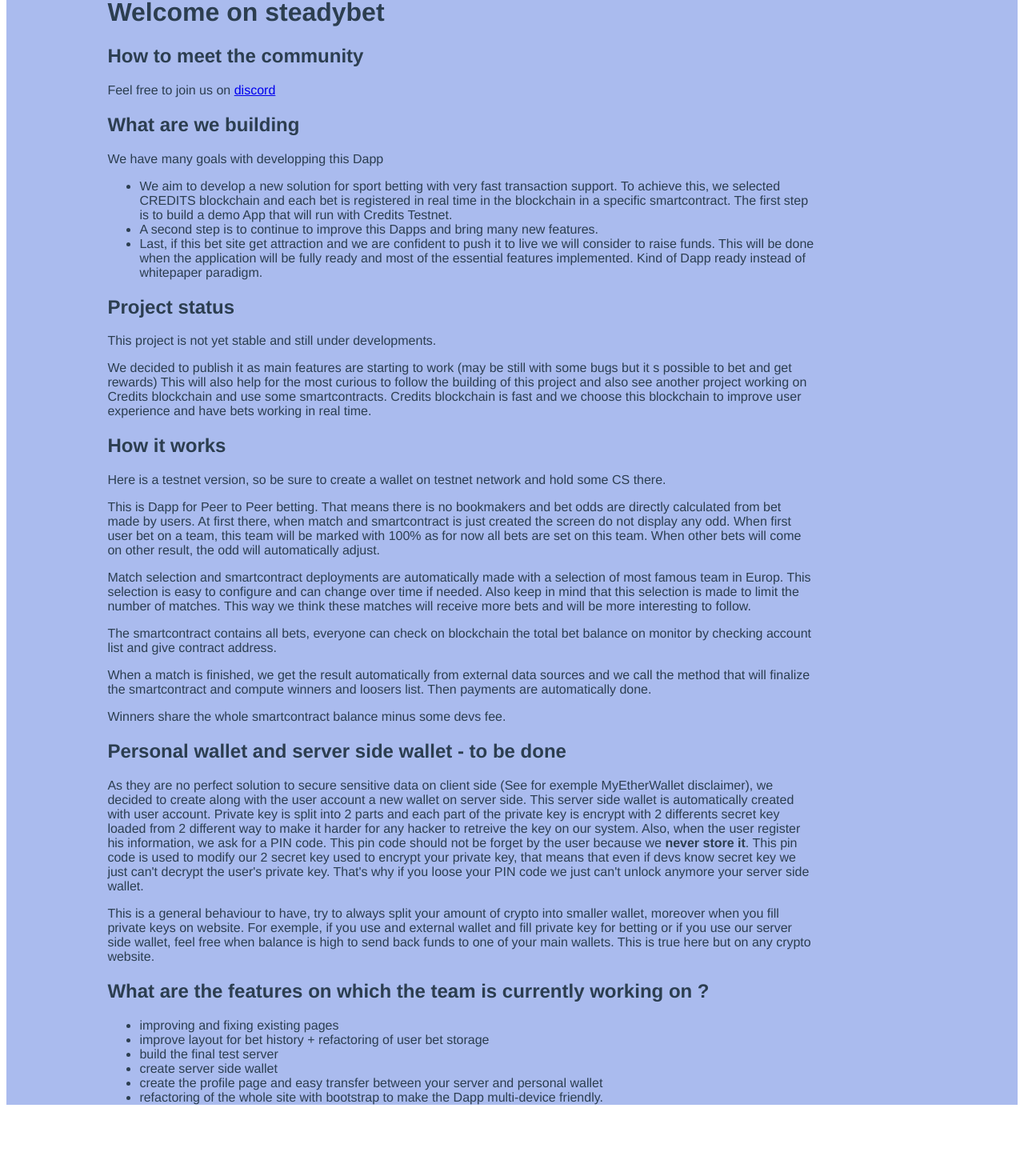
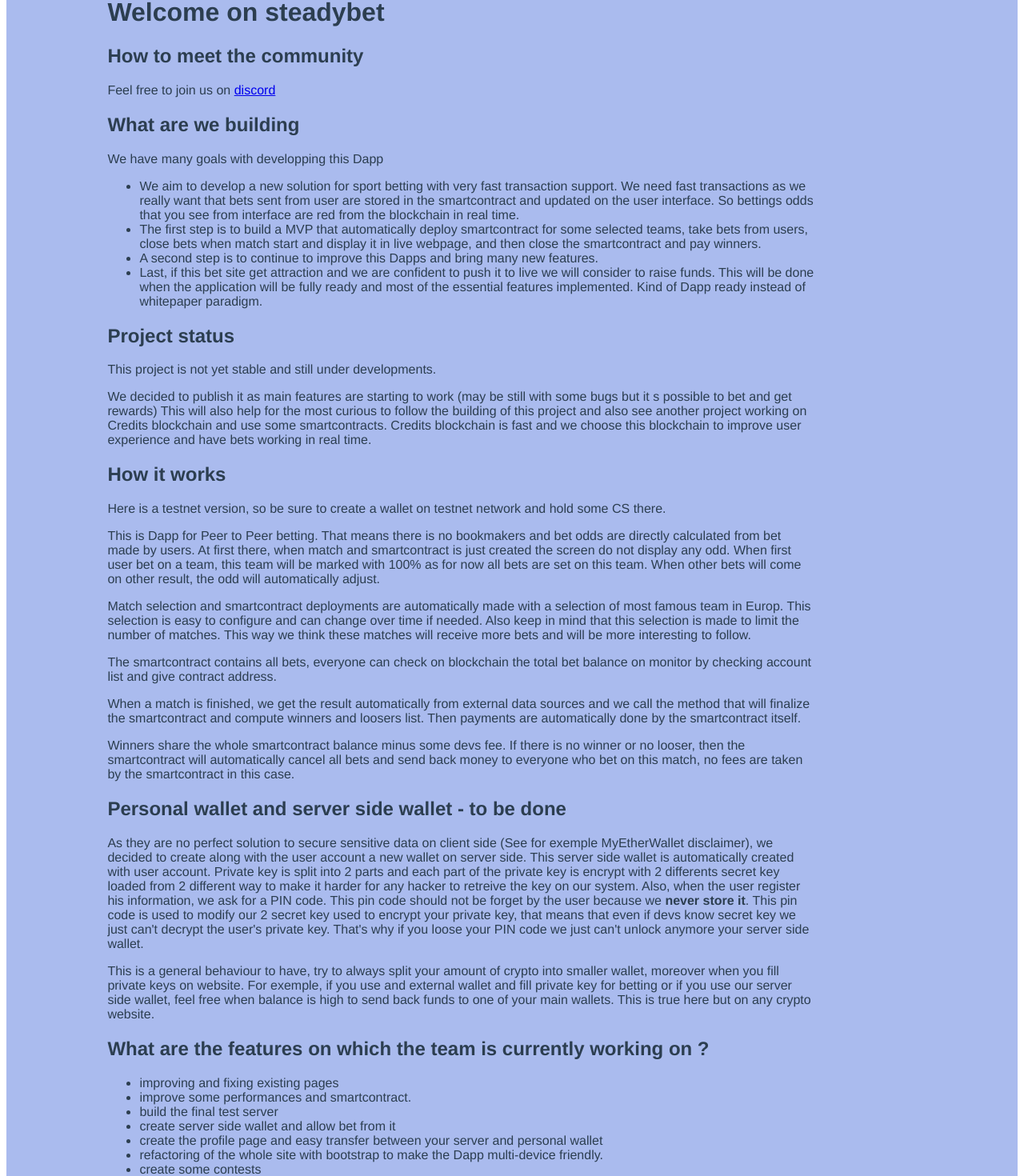
Before and after one commit to steady-bet/steady-bet-cli, a Vue app: page /about in a window 1280 px wide. Shown: the part 132-1602 px from the top of the page at 80% size. Before the commit the page ends 1529 px from the top, so only its background shows below. Built offline with nearby package versions, Linux system fonts and the light colour scheme; what vue-moment-lib would draw is missing.

Commit message:
update about page, do not display checkbox to register user

```diff
--- a/package.json
+++ b/package.json
@@ -1,6 +1,6 @@
 {
   "name": "steady-bet-cli",
-  "version": "0.2.0",
+  "version": "0.2.1",
   "private": true,
   "scripts": {
     "serve": "vue-cli-service serve",
--- a/src/views/About.vue
+++ b/src/views/About.vue
@@ -7,9 +7,12 @@
     <p>We have many goals with developping this Dapp</p>
     <ul>
       <li>
-        We aim to develop a new solution for sport betting with very fast transaction support.
-        To achieve this, we selected CREDITS blockchain and each bet is registered in real time in the blockchain in a specific smartcontract.
-        The first step is to build a demo App that will run with Credits Testnet.
+        We aim to develop a new solution for sport betting with very fast transaction support. We need fast transactions as we really want that bets sent from user are
+        stored in the smartcontract and updated on the user interface. So bettings odds that you see from interface are red from the blockchain in real time.
+      </li>
+      <li>
+        The first step is to build a MVP that automatically deploy smartcontract for some selected teams, take bets from users, close bets
+        when match start and display it in live webpage, and then close the smartcontract and pay winners.
       </li>
       <li>
         A second step is to continue to improve this Dapps and bring many new features.
@@ -42,10 +45,11 @@
       </p>
       <p>
         When a match is finished, we get the result automatically from external data sources and we call the method that will finalize the smartcontract and compute
-        winners and loosers list. Then payments are automatically done.
+        winners and loosers list. Then payments are automatically done by the smartcontract itself.
       </p>
       <p>
-        Winners share the whole smartcontract balance minus some devs fee.
+        Winners share the whole smartcontract balance minus some devs fee. If there is no winner or no looser, then the smartcontract will automatically cancel all bets
+        and send back money to everyone who bet on this match, no fees are taken by the smartcontract in this case.
       </p>
     <h2>Personal wallet and server side wallet - to be done</h2>
     <p> As they are no perfect solution to secure sensitive data on client side (See for exemple MyEtherWallet disclaimer), we decided to create along with the user account a new wallet on server side.
@@ -62,19 +66,22 @@
         improving and fixing existing pages
       </li>
       <li>
-        improve layout for bet history + refactoring of user bet storage
+        improve some performances and smartcontract.
       </li>
       <li>
         build the final test server
       </li>
       <li>
-        create server side wallet
+        create server side wallet and allow bet from it
       </li>
       <li>
         create the profile page and easy transfer between your server and personal wallet
       </li>
       <li>
         refactoring of the whole site with bootstrap to make the Dapp multi-device friendly.
+      </li>
+      <li>
+        create some contests
       </li>
     </ul>
   </div>
--- a/src/views/Register.vue
+++ b/src/views/Register.vue
@@ -37,7 +37,7 @@
             >{{ errors.first('pseudo') }}</div>
           </div>
           <div class="form-group">
-            <label for="wallet">Wallet address</label>
+            <label for="wallet">your CS wallet address</label>
             <input
               type="text"
               size="50"
@@ -68,13 +68,14 @@
             <!--<span v-show="errors.has('password')">{{ errors.first('password') }}</span> -->
           </div>
           <div class="form-group">
-            <label for="pinCode">PinCode 6 characters alpha and numeric, Ex : A1ML5K</label>
+            <label for="pinCode">PinCode (6 length) for internal wallet</label><p>
             <input
               type="password"
               size="6"
               v-model="user.pinCode"
               v-validate="{ required: truer, regex: /^[0-9a-zA-Z]{6}$/ }"
               name="pinCode"
+              placeholder="123ABC"
               class="form-control"
               :class="{ 'is-invalid': submitted && !errors.has('pincode') }"/>
             <div v-show="errors.has('pinCode')"
@@ -82,7 +83,7 @@
               class="invalid-feedback"
             >{{ errors.first('pinCode') }}</div>
           </div>
-          <div clasee="form-group">
+          <div clasee="form-group" style="display: none">
             <input
               type="checkbox"
               name="useInternalWallet"
```
